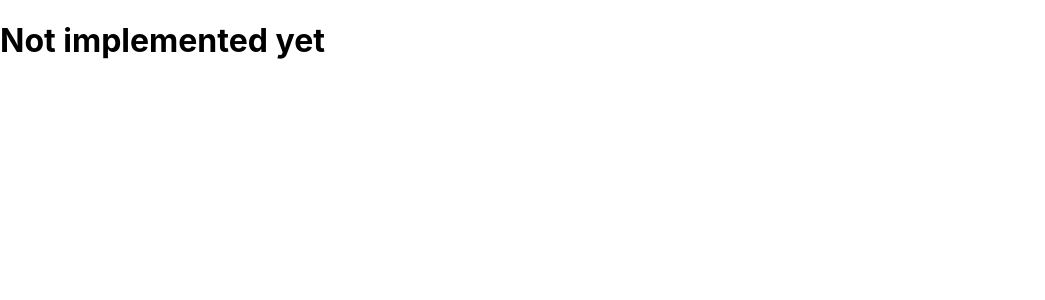
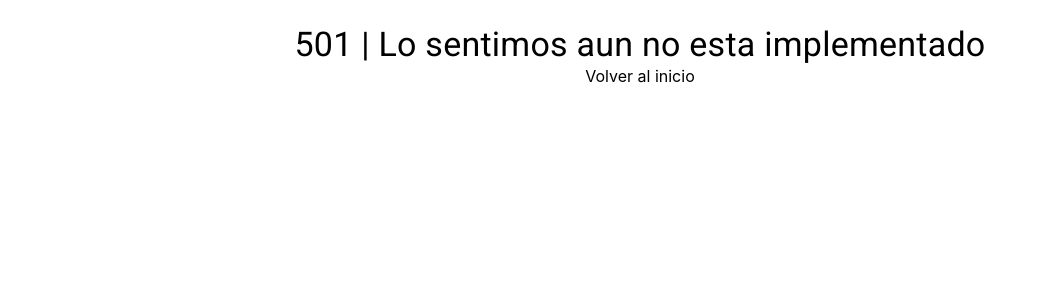
Before and after one commit to miriamMartinezUB/Data-Studies, a React (Create React App) app: page /not/implemented in a window 1280 px wide. Shown: the top 300 px of the page, without its empty margins (0-1045 px from the left). Built offline with nearby package versions, Linux system fonts and the light colour scheme.

Commit message:
Fix routes

```diff
--- a/src/App.js
+++ b/src/App.js
@@ -1,7 +1,5 @@
 import React from 'react'
-import { BrowserRouter as Router,
-  Switch,
-  Route } from 'react-router-dom'
+import {BrowserRouter as Router, Route, Switch} from 'react-router-dom'
 import HomePage from './pages/HomePage'
 import StudiesPage from './pages/StudiesPage'
 import StudyPage from './pages/StudyPage'
@@ -9,31 +7,39 @@ import FormsPage from './pages/FormsPage'
 import FormPage from './pages/FormPage'
 import DataPage from './pages/DataPage'
 import NotFoundPage from './pages/NotFoundPage'
+import ReportsPage from "./pages/ReportsPage";
+import NotImplementedPage from "./pages/NotImplementedPage";
 
 const App = () => {
     return (
         <Router>
             <Switch>
                 <Route exact path="/">
-              <HomePage />
+                    <HomePage/>
                 </Route>
                 <Route path="/studies">
-              <StudiesPage />
+                    <StudiesPage/>
                 </Route>
                 <Route path="/study/:studyName">
-              <StudyPage />
+                    <StudyPage/>
                 </Route>
                 <Route path="/forms">
-              <FormsPage />
+                    <FormsPage/>
+                </Route>
+                <Route path="/form/:formName/reports">
+                    <ReportsPage/>
                 </Route>
                 <Route path="/form/:formName">
-              <FormPage />
+                    <FormPage/>
+                </Route>
+                <Route path="/not/implemented">
+                    <NotImplementedPage/>
                 </Route>
                 <Route path="/data">
-              <DataPage />
+                    <DataPage/>
                 </Route>
                 <Route>
-              <NotFoundPage />
+                    <NotFoundPage/>
                 </Route>
             </Switch>
         </Router>
```
Lines whose indentation alone changed are shown as unchanged.
